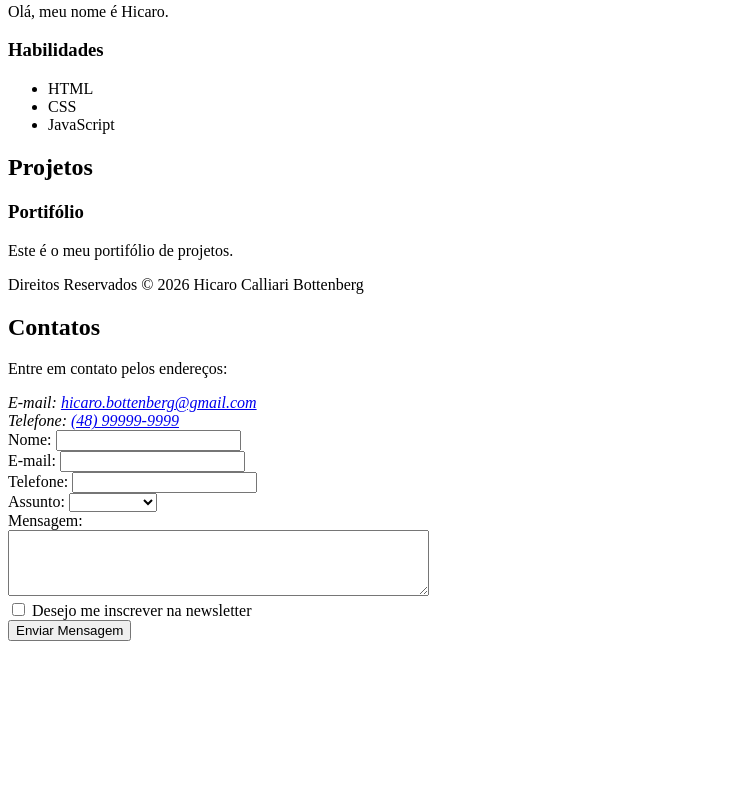
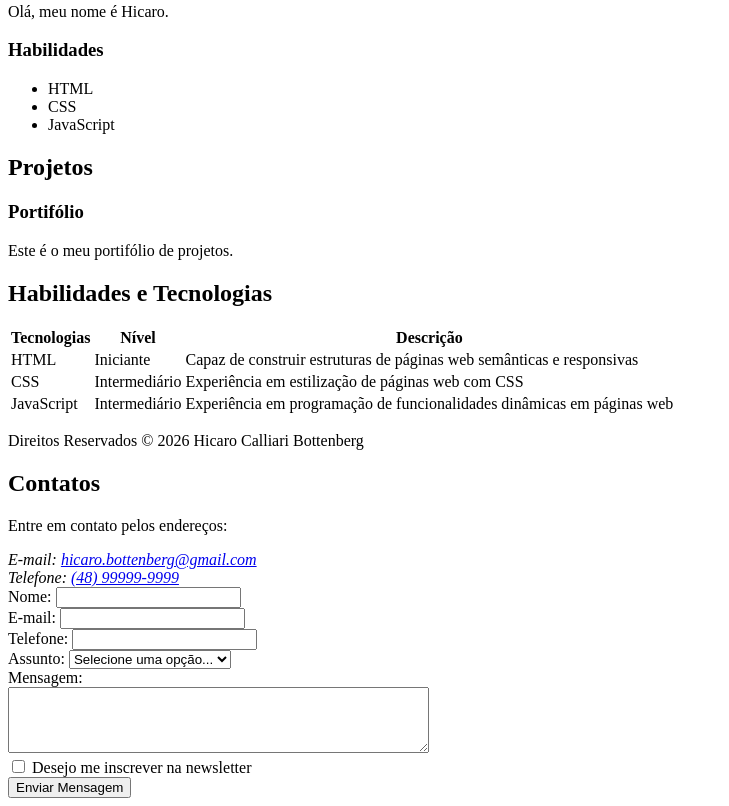
Before and after one commit to hicarocalliari/AprendizadoWeb, a plain HTML site: page index.html in a window 1280 px wide. Shown: the part 461-1267 px from the top of the page, without its empty margins (0-729 px from the left). Before the commit the page ends 1110 px from the top, so only its background shows below. Drawn offline with Linux system fonts and the light colour scheme.

Commit message:
Update index.html

```diff
--- a/index.html
+++ b/index.html
@@ -53,6 +53,44 @@
         </article>
     </section>
 
+    <section id="habilidades">
+        <h2>Habilidades e Tecnologias</h2>
+
+        <table>
+            <thead>
+                <tr>
+                    <th>Tecnologias</th>
+                    <th>Nível</th>
+                    <th>Descrição</th>
+                </tr>
+            </thead>
+
+            <tbody>
+                <tr>
+                    <td>HTML</td>
+                    <td>Iniciante</td>
+                    <td>Capaz de construir estruturas de páginas web semânticas e responsivas</td>
+                </tr>
+
+                <tr>
+                    <td>CSS</td>
+                    <td>Intermediário</td>
+                    <td>Experiência em estilização de páginas web com CSS</td>
+                </tr>
+
+                <tr>
+                    <td>JavaScript</td>
+                    <td>Intermediário</td>
+                    <td>Experiência em programação de funcionalidades dinâmicas em páginas web</td>
+                </tr>
+
+
+
+            </tbody>
+        </table>
+
+    </section>
+
     <footer>
         <p>Direitos Reservados &copy; 2026 Hicaro Calliari Bottenberg</p>
         <section id="contatos">
@@ -71,11 +109,11 @@
                 <input type="email" id="email" name="email" required><br>
 
                 <label for="telefone">Telefone: </label>
-                <input type="tel" id="telefone" name="telefone" required><br>
+                <input type="tel" id="telefone" name="telefone"><br>
 
                 <label for="assunto">Assunto: </label>
-                <select name="assunto" id="assunto">
-                    <option value="null"></option>
+                <select name="assunto" id="assunto" required>
+                    <option value="" disabled selected hidden>Selecione uma opção...</option>
                     <option value="orcamento">Orçamento</option>
                     <option value="duvida">Dúvida</option>
                     <option value="outro">Outro</option>
```
